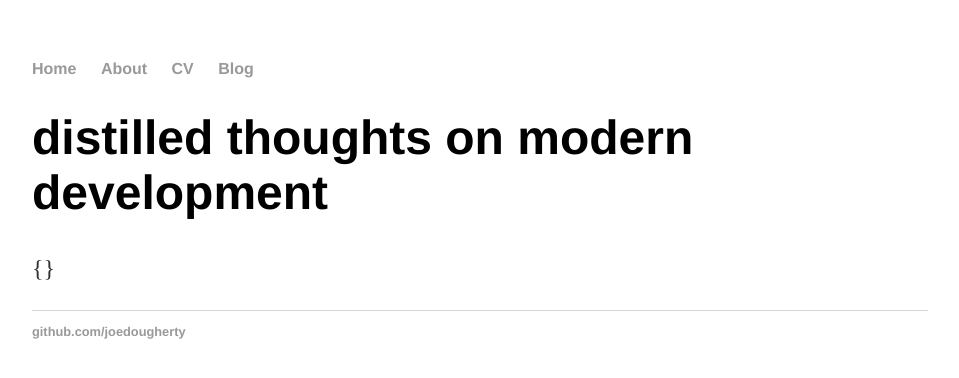
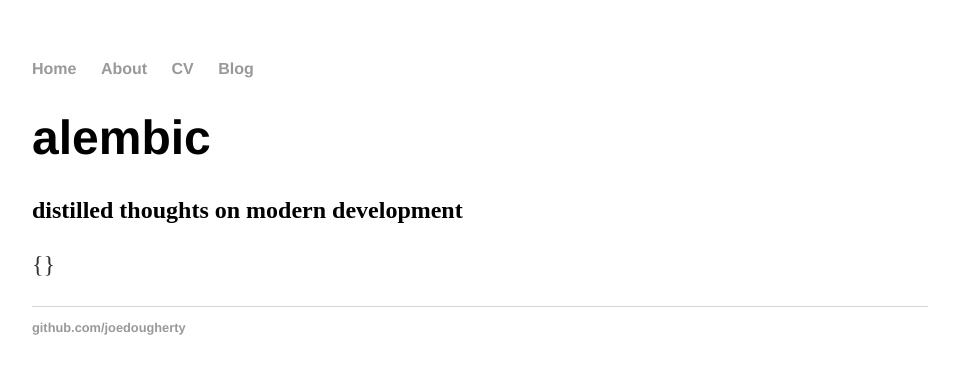
Before and after one commit to joedougherty/joedougherty.github.io, a Jekyll site: the page built from index.html, in a window 1280 px wide. Shown: the top 378 px of the page, without its empty margins (160-1119 px from the left). Built offline with Jekyll 4.4.1, drawn with Linux system fonts in a browser that asks for light colours.

Commit message:
New title

```diff
--- a/index.html
+++ b/index.html
@@ -1,8 +1,9 @@
 ---
 layout: default
-title: Inchoate
+title: alembic
 ---
 <div class="blurb">
-	<h1>distilled thoughts on modern development</h1>
+    <h1>alembic</h1>
+	<h2>distilled thoughts on modern development</h2>
 	<p>{}</p>
 </div><!-- /.blurb -->
```
